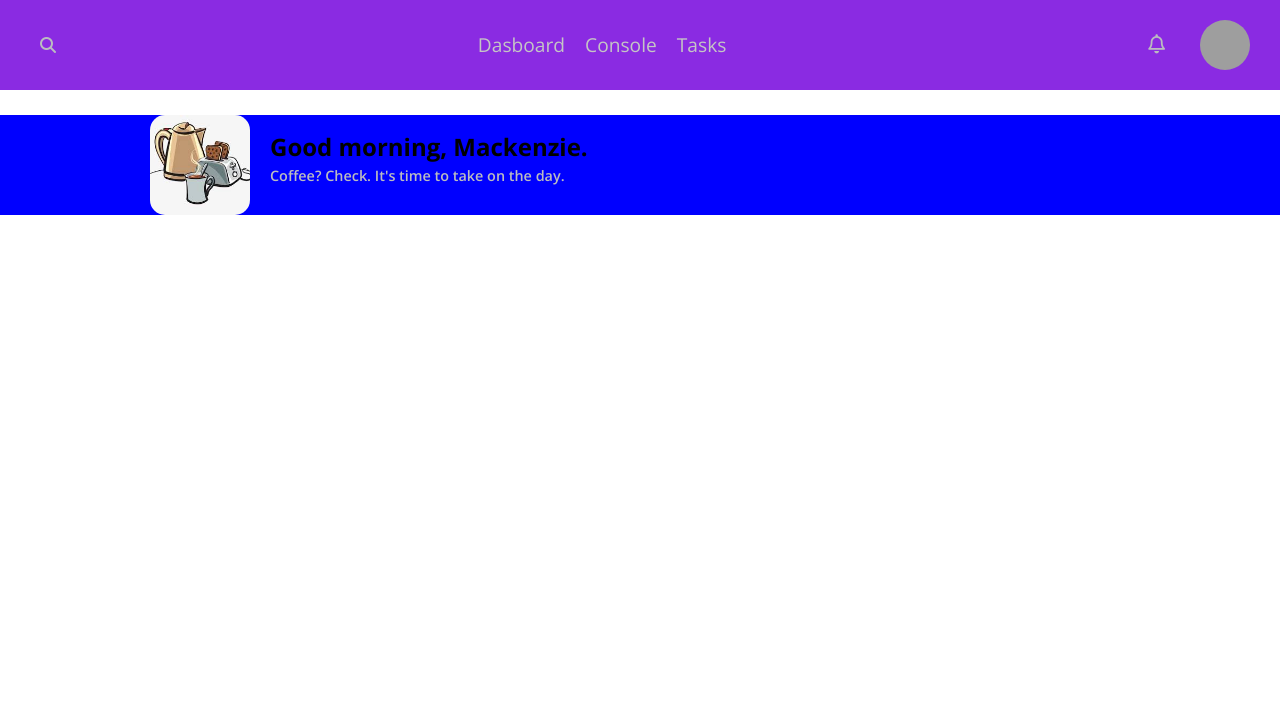
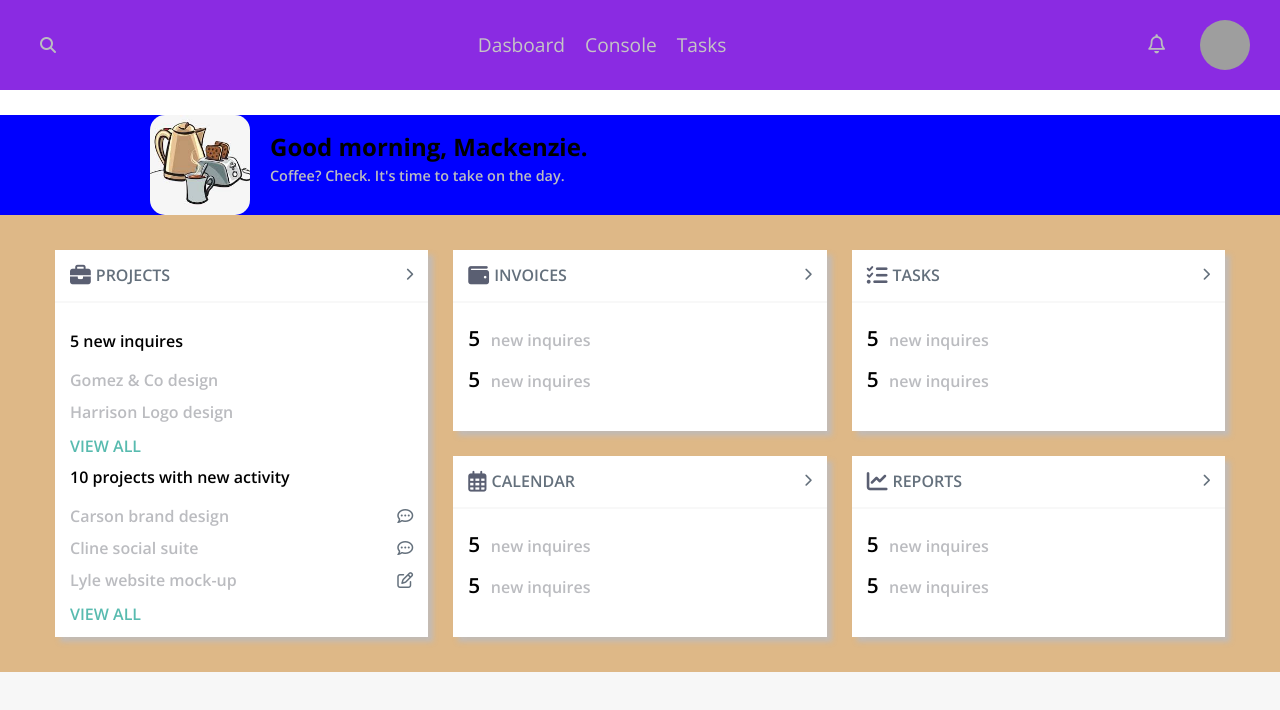
Before and after one commit to aslamm29/Project-Odyssey, a React (Create React App) app: page / in a window 1280 px wide. Shown: the top 710 px of the page. Built offline with nearby package versions, Linux system fonts and the light colour scheme; grey boxes are pictures that could not be loaded.

Commit message:
Created the dashboard page

```diff
--- a/src/css/dashboard.css
+++ b/src/css/dashboard.css
@@ -1,8 +1,8 @@
-#dashboard{
+#dashboard {
   height: 100vh;
 }
 
-#dashboard header{
+#dashboard header {
   background: blueviolet;
   width: 100%;
   display: flex;
@@ -10,72 +10,71 @@
   padding: 20px 0 20px 0;
 }
 
-#dashboard header .logo{
+#dashboard header .logo {
   margin-left: 30px;
   display: flex;
   justify-content: center;
   align-items: center;
 }
 
-#dashboard header .logo .fa-search{
-    color: #BBBCC0;
+#dashboard header .logo .fa-search {
+  color: #bbbcc0;
   cursor: pointer;
   padding: 10px;
   border-radius: 50%;
-    transition: all .3s ease-in-out;
+  transition: all 0.3s ease-in-out;
 }
 
-#dashboard header .logo .fa-search:hover{
-    background: #F7F9F8;
+#dashboard header .logo .fa-search:hover {
+  background: #f7f9f8;
 }
 
-
-#dashboard header .header-menu{
+#dashboard header .header-menu {
   display: flex;
   justify-content: center;
   align-items: center;
 }
 
-#dashboard header .header-menu a{
+#dashboard header .header-menu a {
   font-size: 1.2rem;
   text-decoration: none;
-    color: #C5C5C5;
+  color: #c5c5c5;
   padding: 0 10px;
-    transition: all .3s ease-in-out;
+  transition: all 0.3s ease-in-out;
 }
 
-#dashboard header .header-menu a:hover{
+#dashboard header .header-menu a:hover {
   font-weight: 700;
   color: black;
 }
 
-#dashboard header .menu-btn{
+#dashboard header .menu-btn {
   margin-right: 30px;
   display: flex;
   justify-content: space-between;
   align-items: center;
 }
 
-#dashboard header .menu-btn .fa-bell{
-    color: #BBBCC0;
+#dashboard header .menu-btn .fa-bell {
+  color: #bbbcc0;
   cursor: pointer;
   padding: 10px;
   border-radius: 50%;
   font-size: 1rem;
-    transition: all .3s ease-in-out;
+  transition: all 0.3s ease-in-out;
   margin-right: 25px;
   font-size: 1.2rem;
 }
 
-#dashboard header .menu-btn .fa-bell:hover{
-    color: #BBBCC0;
-    background: #F7F9F8;
+#dashboard header .menu-btn .fa-bell:hover {
+  color: #bbbcc0;
+  background: #f7f9f8;
 }
 
-#dashboard header .menu-btn .avatar{
+#dashboard header .menu-btn .avatar {
   height: 50px;
   width: 50px;
-    background: url('https://pbs.twimg.com/profile_images/501759258665299968/3799Ffxy.jpeg');
+  background: url("https://pbs.twimg.com/profile_images/501759258665299968/3799Ffxy.jpeg");
   background-position: center center;
   background-repeat: no-repeat;
   background-size: cover;
@@ -83,14 +82,14 @@
   cursor: pointer;
 }
 
-#dashboard .welcome-section{
+#dashboard .welcome-section {
   display: flex;
   background: blue;
   margin-top: 25px;
 }
 
-#dashboard .welcome-section .img{
-    background: url('../images/welcomeImage.jpg');
+#dashboard .welcome-section .img {
+  background: url("../images/welcomeImage.jpg");
   background-position: center center;
   background-repeat: no-repeat;
   background-size: cover;
@@ -100,19 +99,149 @@
   margin-left: 150px;
 }
 
-#dashboard .welcome-section .content{
+#dashboard .welcome-section .content {
   margin-left: 20px;
 }
 
-#dashboard .welcome-section .content h2{
+#dashboard .welcome-section .content h2 {
   font-size: 1.5rem;
   font-weight: 700;
   margin-top: 20px;
   margin-bottom: 10px;
 }
 
-#dashboard .welcome-section .content p{
-    color: #BBBCC0;
-    font-size: .9rem;
+#dashboard .welcome-section .content p {
+  color: #bbbcc0;
+  font-size: 0.9rem;
   font-weight: 600;
 }
+
+#dashboard .content-section {
+  height: calc(100vh - 215px);
+  background: #f7f7f7;
+}
+
+#dashboard .content-section .content-box {
+  padding: 35px 55px;
+  background: burlywood;
+  display: grid;
+  grid-template-columns: 1fr 1fr 1fr;
+  grid-template-rows: 1fr 1fr;
+  grid-gap: 25px;
+}
+
+#dashboard .content-section .content-box .box {
+  background: #ffffff;
+  -webkit-box-shadow: 5px 5px 5px 0px rgba(187, 188, 192, 0.8);
+  -moz-box-shadow: 5px 5px 5px 0px rgba(187, 188, 192, 0.8);
+  box-shadow: 5px 5px 5px 0px rgba(187, 188, 192, 0.8);
+}
+
+#dashboard .content-section .content-box .box .title-box {
+  padding: 15px 0;
+  display: flex;
+  justify-content: space-between;
+  align-items: center;
+  border-bottom: 2px solid #f8f8f8;
+}
+
+#dashboard .content-section .content-box .box .title-box .logo {
+  display: flex;
+  justify-content: center;
+  align-items: center;
+}
+
+#dashboard .content-section .content-box .box .title-box .logo i {
+  margin-left: 15px;
+  color: #5a5f72;
+  font-size: 1.3rem;
+  position: relative;
+}
+
+/*
+#dashboard .content-section .content-box .box .title-box .logo i .bluecircle {
+    height: 20px;
+    width: 20px;
+    background: rgb(120, 145, 219);
+    opacity: .5;
+    border-radius: 50%;
+    position: absolute;
+    top: 0;
+    left: 0;
+}
+*/
+
+#dashboard .content-section .content-box .box .title-box .logo h4 {
+  margin-left: 5px;
+  color: #64707c;
+  font-size: 1rem;
+  font-weight: 600;
+  text-transform: uppercase;
+}
+
+#dashboard .content-section .content-box .box .title-box .fa-chevron-right {
+  color: #64707c;
+  margin-right: 15px;
+  cursor: pointer;
+  font-size: .8rem;
+}
+
+#dashboard .content-section .content-box .box .content-area {
+  display: block;
+  padding: 15px;
+}
+
+#dashboard .content-section .content-box .box .content-area p {
+  color: #bbbcc0;
+  font-weight: 600;
+  line-height: 2;
+}
+
+#dashboard .content-section .content-box .box .content-area p span {
+  color: black;
+  font-size: 1.3rem;
+  font-weight: 600;
+  letter-spacing: 0.4rem;
+}
+
+#dashboard .content-section .content-box .box .content-area h3{
+    font-size: 1rem;
+    font-weight: 600;
+    padding: 15px 0;
+}
+
+#dashboard .content-section .content-box .box .content-area .items{
+    display: flex;
+    justify-content: space-between;
+    align-items: center;
+}
+
+#dashboard .content-section .content-box .box .content-area i{
+    font-size: 1rem;
+    color: #64707c;
+    cursor: pointer;
+}
+
+#dashboard .content-section .content-box .box .content-area .expand-btn{
+    color: rgb(88, 187, 175);
+    font-weight: 600;
+    padding-top: 10px;
+}
+
+#dashboard .content-section .content-box .grid1{
+    grid-column: 1 / 2;
+    grid-row: 1 / 3;
+}
+
+
+/* Phones */
+@media only screen and (max-width: 767px){
+    #dashboard .content-section .content-box {
+        padding: 35px 55px;
+        background: burlywood;
+        display: grid;
+        grid-template-columns: 1fr;
+        grid-template-rows: 1fr 1fr;
+        grid-gap: 25px;
+      }
+}
--- a/src/pages/Dashboard.js
+++ b/src/pages/Dashboard.js
@@ -24,8 +24,134 @@ const Dashboard = () => {
           <p>Coffee? Check. It's time to take on the day.</p>
         </div>
       </div>
+      <div className="content-section">
+        <div className="content-box">
+        <div className="box grid1">
+        <div className="title-box">
+              <div className="logo">
+              <i class="fas fa-briefcase">
+                  <div className="bluecircle" />
+              </i>
+                <h4>Projects</h4>
+              </div>
+              <i class="fas fa-chevron-right"></i>
+            </div>
+            <div className="content-area">
+              <h3>5 new inquires</h3>
+              <p>Gomez & Co design</p>
+              <p>Harrison Logo design</p>
+              <div className="expand-btn">VIEW ALL</div>
+              <h3>10 projects with new activity</h3>
+              <div className="items">
+                <p>Carson brand design</p>
+                <i class="far fa-comment-dots"></i>
+              </div>
+              <div className="items">
+                <p>Cline social suite</p>
+                <i class="far fa-comment-dots"></i>
+              </div>
+              <div className="items">
+                <p>Lyle website mock-up</p>
+                <i class="far fa-edit"></i>
+              </div>
+              <div className="expand-btn">VIEW ALL</div>
+            </div>
+          </div>
+          <div className="box grid2">
+            <div className="title-box">
+              <div className="logo">
+                <i className="fas fa-wallet">
+                <div className="bluecircle" />
+                </i>
+                <h4>Invoices</h4>
+              </div>
+              <i class="fas fa-chevron-right"></i>
+            </div>
+            <div className="content-area">
+              <p><span>5</span> new inquires</p>
+              <p><span>5</span> new inquires</p>
+            </div>
+          </div>
+          <div className="box grid3">
+            <div className="title-box">
+              <div className="logo">
+              <i class="fas fa-tasks">
+              <div className="bluecircle" />
+              </i>
+                <h4>Tasks</h4>
+              </div>
+              <i class="fas fa-chevron-right"></i>
+            </div>
+            <div className="content-area">
+              <p><span>5</span> new inquires</p>
+              <p><span>5</span> new inquires</p>
+            </div>
+          </div>
+          <div className="box grid4">
+            <div className="title-box">
+              <div className="logo">
+              <i class="far fa-calendar-alt">
+              <div className="bluecircle" />
+              </i>
+                <h4>Calendar</h4>
+              </div>
+              <i class="fas fa-chevron-right"></i>
+            </div>
+            <div className="content-area">
+              <p><span>5</span> new inquires</p>
+              <p><span>5</span> new inquires</p>
+            </div>
+          </div>
+          <div className="box grid5">
+            <div className="title-box">
+              <div className="logo">
+              <i class="fas fa-chart-line">
+              <div className="bluecircle" />
+              </i>
+                <h4>Reports</h4>
+              </div>
+              <i class="fas fa-chevron-right"></i>
+            </div>
+            <div className="content-area">
+              <p><span>5</span> new inquires</p>
+              <p><span>5</span> new inquires</p>
+            </div>
+          </div>
+        </div>
+      </div>
     </section>
   );
 };
 
 export default Dashboard;
+
+
+/*
+<div className="box1">
+            <div className="title-box">
+              <div className="logo"></div>
+              <h4>Projects</h4>
+              <div className="right-arrow"></div>
+            </div>
+            <div className="content-area">
+              <h3>5 new inquires</h3>
+              <p>Gomez & Co design</p>
+              <p>Harrison Logo design</p>
+              <div className="expand-btn">VIEW ALL</div>
+              <h3>10 projects with new activity</h3>
+              <div className="item 1">
+                <p>Carson brand design</p>
+                <div>Logo</div>
+              </div>
+              <div className="item 2">
+                <p>Cline social suite</p>
+                <div>Logo</div>
+              </div>
+              <div className="item 3">
+                <p>Lyle website mock-up</p>
+                <div>Logo</div>
+              </div>
+              <div className="expand-btn">VIEW ALL</div>
+            </div>
+          </div>
+*/
```
Lines whose indentation alone changed are shown as unchanged.
